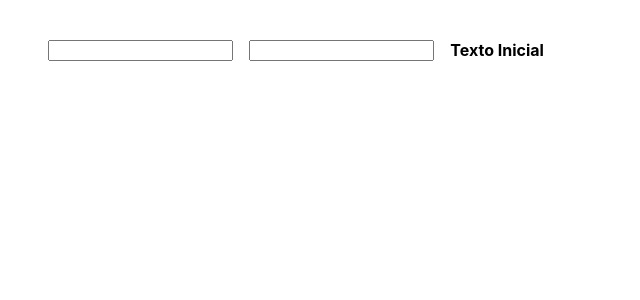
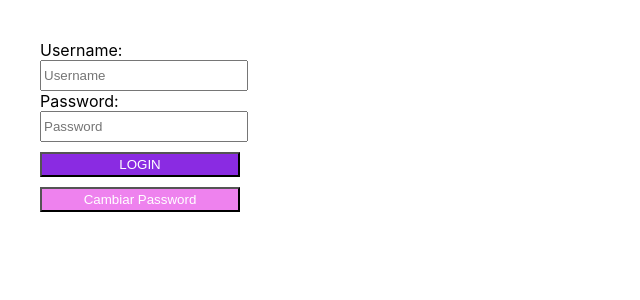
Before and after one commit to Ciervos/reactbabysteps, a React (Create React App) app: page / in a window 1280 px wide. Shown: the top 300 px of the page, without its empty margins (0-640 px from the left). Built offline with nearby package versions, Linux system fonts and the light colour scheme.

Commit message:
login en react

```diff
--- a/package.json
+++ b/package.json
@@ -3,6 +3,7 @@
   "version": "0.1.0",
   "private": true,
   "dependencies": {
+    "@babel/runtime": "^7.8.4",
     "@testing-library/jest-dom": "^4.2.4",
     "@testing-library/react": "^9.3.2",
     "@testing-library/user-event": "^7.1.2",
--- a/src/App.js
+++ b/src/App.js
@@ -9,12 +9,20 @@ import FondoNyx from './components/Ejerciciowonder/nyx.jpg';
 import FondoPerse from './components/Ejerciciowonder/persefone.jpg';
 import Contador from './components/Contador/contador';
 import Dobleinput from './components/dobleinput/dobleinput';
+import Botonquesuma from './components/botonquesuma/botonquesuma';
+import Passerror from './components/passerror/passerror';
 
 const App = props => {
+return(
+  <Passerror></Passerror>
+);
 
+/* --Color texto--
 return(
+
   <Dobleinput></Dobleinput>
 );
+*/
 
 
   /*
--- a/src/components/Contador/contador.js
+++ b/src/components/Contador/contador.js
@@ -1,5 +1,5 @@
 
-import React, {useState} from 'react';
+import React,{useState} from 'react';
 import './contador.scss';
 
 const Contador = props =>{
--- /dev/null
+++ b/src/components/botonquesuma/botonquesuma.js
@@ -0,0 +1,12 @@
+import React, {useState} from 'react';
+import './botonquesuma.scss';
+
+const Botonquesuma = () =>{
+
+
+return(<div className="contenedorgeneral">
+
+</div>);
+};
+
+export default Botonquesuma;
--- /dev/null
+++ b/src/components/botonquesuma/botonquesuma.scss
@@ -0,0 +1,6 @@
+.contenedorgeneral{
+    display: flex;
+    justify-content: space-around;
+    margin: 40px;
+    width: 40%;
+    }
--- /dev/null
+++ b/src/components/passerror/passerror.js
@@ -0,0 +1,47 @@
+import React, {useState} from 'react';
+import './passerror.scss';
+
+const Passerror = () =>{
+    const [msj,setMsj] = useState("");
+    const [estadopass,setEstado] = useState("incorrecto");
+    const [pass,setPass] = useState("milkshake");
+
+    const analizandopass = event =>{
+     if(event.target.value.length>7){
+      setMsj("Password válida")
+      setEstado("correcto")
+     }else{
+       setMsj("La contraseña debe tener al menos 8 caracteres")
+       setEstado("incorrecto")
+     }
+    }
+
+    const login = event =>{
+
+       if(document.querySelector("#ap").value == pass){
+          alert("te loggeaste exitosamente")
+        }else{
+            alert("Contraseña Incorrecta")
+        }
+       }
+
+    const modificarpass = event =>{
+        if(document.querySelector("#ap").value.length>7){
+         setPass(document.querySelector("#ap").value)
+           }else{
+           alert("Contraseña muy corta para modificar")
+        }
+        }
+
+return(
+<form className="contenedorgeneral">
+<label>Username:</label><input name="Username" placeholder="Username"></input>
+<label>Password:</label><input id="ap" name="Password" placeholder="Password" onInput={analizandopass}></input>
+<span id="mensaje" className={estadopass}>{msj}</span>
+<button className="boton-login" type="submit" onClick={login}>LOGIN</button>
+<button className="boton-mod-pass" onClick={modificarpass}>Cambiar Password</button>
+</form>
+);
+};
+
+export default Passerror;
--- /dev/null
+++ b/src/components/passerror/passerror.scss
@@ -0,0 +1,40 @@
+.contenedorgeneral{
+    display: flex;
+    flex-direction: column;
+    justify-content: space-around;
+    margin: 40px;
+    width: 40%;
+
+    input{
+        height: 25px;
+        width: 200px;
+   &:focus{
+    background-color: honeydew;
+ }
+     }
+
+    button{
+      color: white;
+      height: 25px;
+      margin-top: 10px;
+      width: 200px;
+    }
+    }
+
+.correcto{
+    color: green;
+    font-weight: bolder;
+ }
+
+.incorrecto{
+    color: tomato;
+    font-weight: bolder;
+ }
+
+.boton-login{
+    background-color: blueviolet;
+  }
+
+ .boton-mod-pass{
+   background-color: violet;
+ }
```
Also changed, not shown: 1 other file (tests, documents, lock files or other folders).
